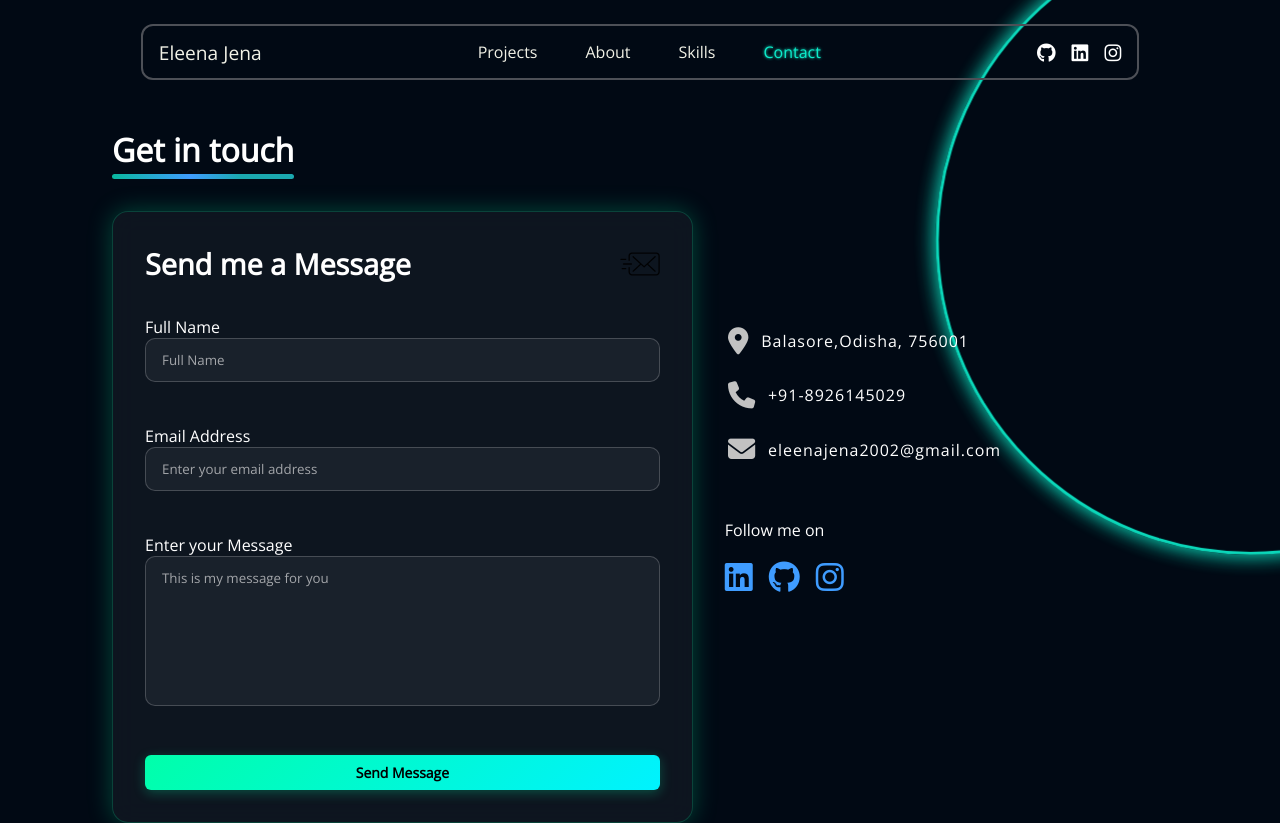
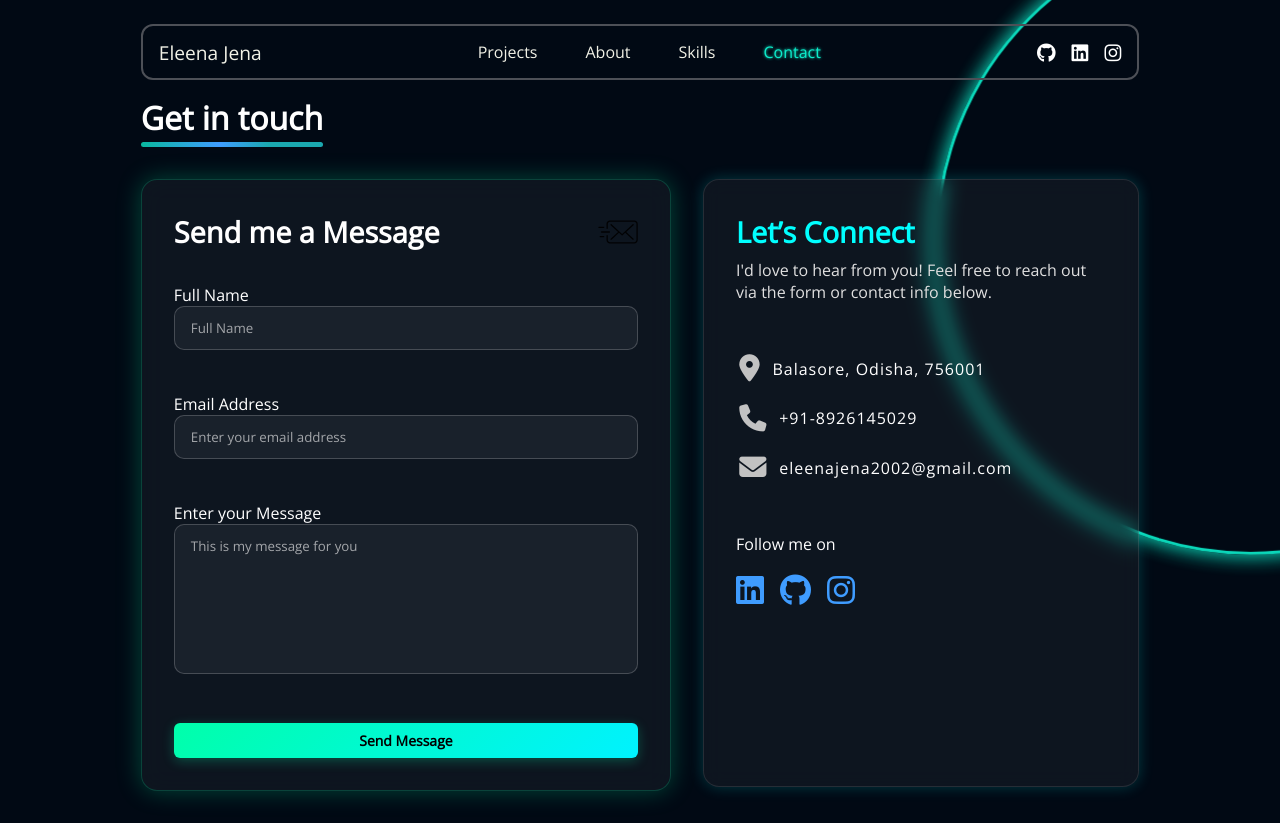
Before and after one commit to eleenajena19/Portfolio_Website, a React (Vite) app: page /contact in a window 1280 px wide. After the commit the page ends 800 px from the top, so only its background shows below. Built offline with nearby package versions, Linux system fonts and the light colour scheme.

Commit message:
changes in contact page

```diff
--- a/src/pages/Contact/Contact.jsx
+++ b/src/pages/Contact/Contact.jsx
@@ -1,54 +1,63 @@
 import Navbar from "../../Components/Navbar/Navbar";
 import MainContainer from "../../Components/MainContainer/MainContainer";
 import ComponentTitle from "../../Components/ComponentTitle/ComponentTitle";
-import {motion} from 'framer-motion'
-import styles from "./Contact.module.css";
-
 import EmailComponent from "../../Components/EmailComponent/EmailComponent";
 import Circle from "../../Components/Circle/Circle";
+import styles from "./Contact.module.css";
 
 function Contact() {
   return (
     <div>
       <Navbar />
-      <Circle top={"-5rem"} right={"-18rem"}/>
-      <MainContainer>
+      <Circle top={"-5rem"} right={"-18rem"} />
+
+      {/* ✅ Wrapper that matches Navbar width */}
+      <div className={styles.contact_wrapper}>
         <ComponentTitle title={"Get in touch"} />
+
+        {/* ✅ Contact Section Box */}
         <div className={styles.box}>
+          {/* LEFT - Contact Form */}
           <div className={styles.left_section_indexing}>
             <EmailComponent />
           </div>
+
+          {/* RIGHT - Contact Info */}
           <div className={styles.right_section_indexing}>
+            {/* Let's Connect Heading */}
+<h2 className={styles.connect_heading}>Let’s Connect</h2>
+<p className={styles.connect_text}>
+I'd love to hear from you! Feel free to reach out via the form or contact info below.
+</p>
 
-            {/* Location Section  */}
+            {/* Location */}
             <div className={styles.location_services}>
               <div className={styles.symbol}>
-                <i className={`fa-solid fa-location-dot`}></i>
+                <i className="fa-solid fa-location-dot"></i>
               </div>
-              <p>Balasore,Odisha, 756001</p>
+              <p>Balasore, Odisha, 756001</p>
             </div>
 
-            {/* Phone Services */}
+            {/* Phone */}
             <div className={styles.location_services}>
               <div className={styles.symbol}>
-    <i className={`fa-solid fa-phone`}></i>
+                <i className="fa-solid fa-phone"></i>
               </div>
               <p>+91-8926145029</p>
             </div>
 
-{/* Email Services */}
+            {/* Email */}
             <div className={styles.location_services}>
               <div className={styles.symbol}>
-    <i className={`fa-solid fa-envelope`}></i>
+                <i className="fa-solid fa-envelope"></i>
               </div>
               <p>eleenajena2002@gmail.com</p>
             </div>
 
-            {/* Follow me Section  */}
+            {/* Social Links */}
             <div className={styles.follow_me_section}>
-              <p>Follow me on </p>
+              <p>Follow me on</p>
               <div className={styles.account_box}>
-                {/* this is my linked in platfrom  */}
                 <div className={styles.account_icon}>
                   <a
                     href="https://www.linkedin.com/in/eleenajena/"
@@ -58,18 +67,15 @@ function Contact() {
                     <i className="fa-brands fa-linkedin"></i>
                   </a>
                 </div>
-                {/* This is my github platform  */}
-
                 <div className={styles.account_icon}>
                   <a
                     href="https://github.com/eleenajena19"
+                    target="_blank"
                     rel="noopener noreferrer"
-                    target="_blank"
                   >
                     <i className="fa-brands fa-github"></i>
                   </a>
                 </div>
-                {/* This is my instagram handle  */}
                 <div className={styles.account_icon}>
                   <a
                     href="https://www.instagram.com/eleenajena_?igsh=Zm10YXFzemV1cGp5"
@@ -83,7 +89,7 @@ function Contact() {
             </div>
           </div>
         </div>
-      </MainContainer>
+      </div> {/* END .contact_wrapper */}
     </div>
   );
 }
--- a/src/pages/Contact/Contact.module.css
+++ b/src/pages/Contact/Contact.module.css
@@ -1,26 +1,38 @@
+.contact_wrapper {
+  width: 78%;
+  margin-inline: auto;
+}
+
 .box {
   margin-top: 2rem;
-  /* border: 1px solid yellow; */
-  height: 30rem;
   display: flex;
-  justify-content: center;
-  align-items: center;
+  justify-content: space-between;
+  align-items: flex-start;
+  gap: 2rem;
+  width: 100%;
+  height: 38rem;
 }
+
+
 
 .left_section_indexing {
   width: 55%;
-  /* background-color: var(--accent); */
   height: 100%;
+  margin-left: 0; /* Ensure no margin */
+  padding-left: 0;
 }
 .right_section_indexing {
   width: 45%;
   display: flex;
-  justify-content: center;
+  justify-content: flex-start;
   align-items: flex-start;
   flex-direction: column;
-  padding-left: 2rem;
-  position: relative;
-  gap: 0.3rem;
+  padding: 2rem;
+  border-radius: 1rem;
+  background: rgba(255, 255, 255, 0.05);
+  box-shadow: 0 0 15px rgba(0, 255, 255, 0.2);
+  backdrop-filter: blur(10px);
+  border: 1px solid rgba(255, 255, 255, 0.1);
   height: 100%;
 }
 
@@ -40,6 +52,19 @@
 }
 .btn:hover {
   cursor: pointer;
+}
+.connect_heading {
+  font-size: 1.8rem;
+  font-weight: 600;
+  color: #00ffff;
+  margin-bottom: 0.5rem;
+}
+
+.connect_text {
+  font-size: 1rem;
+  color: #e0e0e0;
+  margin-bottom: 2rem;
+  line-height: 1.4;
 }
 
 .mail_button {
--- a/src/pages/Skills/Skill.jsx
+++ b/src/pages/Skills/Skill.jsx
@@ -43,6 +43,9 @@ function Skill() {
       <MainContainer>
         <ComponentTitle title="My Skills" />
 
+        {/* WRAPPER for Alignment */}
+        <div className={styles.skills_wrapper}>
+
           {/* FILTER CONTROLS */}
           <div className={styles.controls}>
             <div className={styles.tabs}>
@@ -85,6 +88,7 @@ function Skill() {
               ))}
             </AnimatePresence>
           </motion.div>
+        </div>
       </MainContainer>
     </div>
   );
```
Lines whose indentation alone changed are shown as unchanged.
